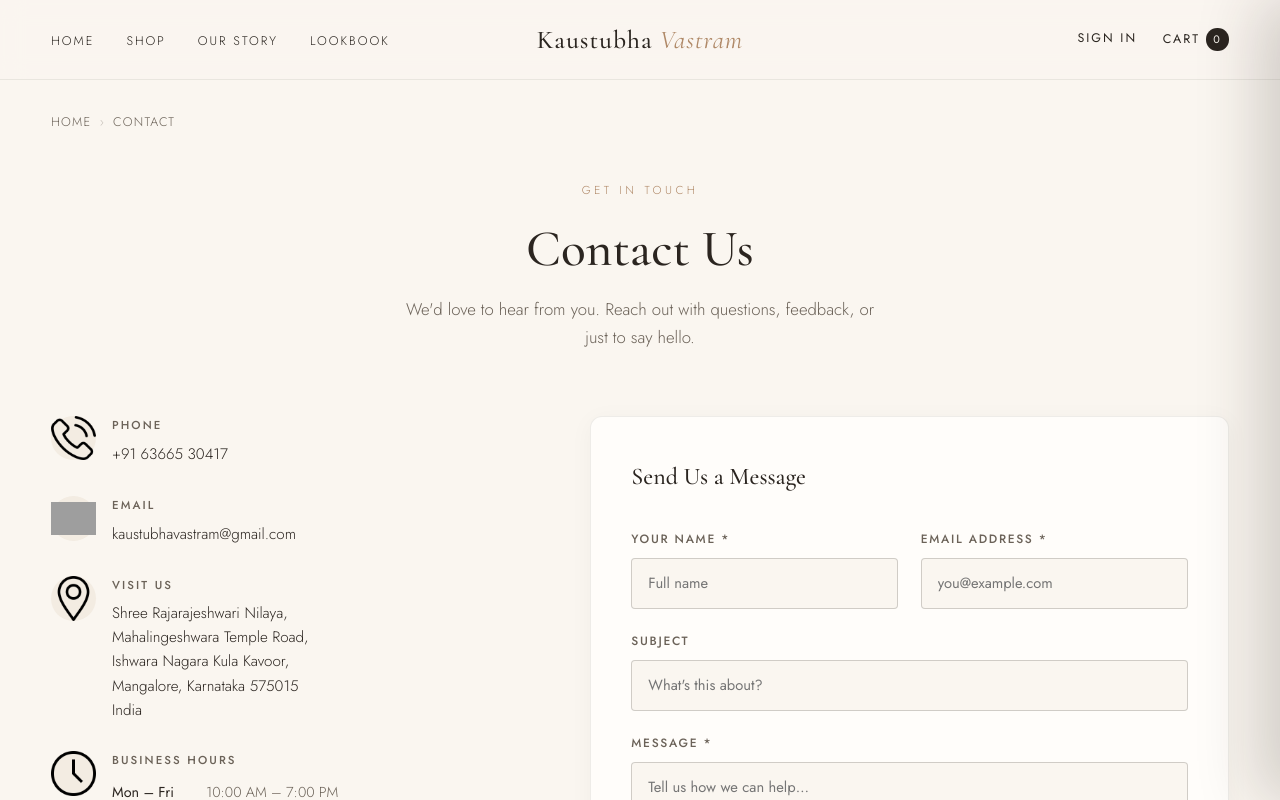
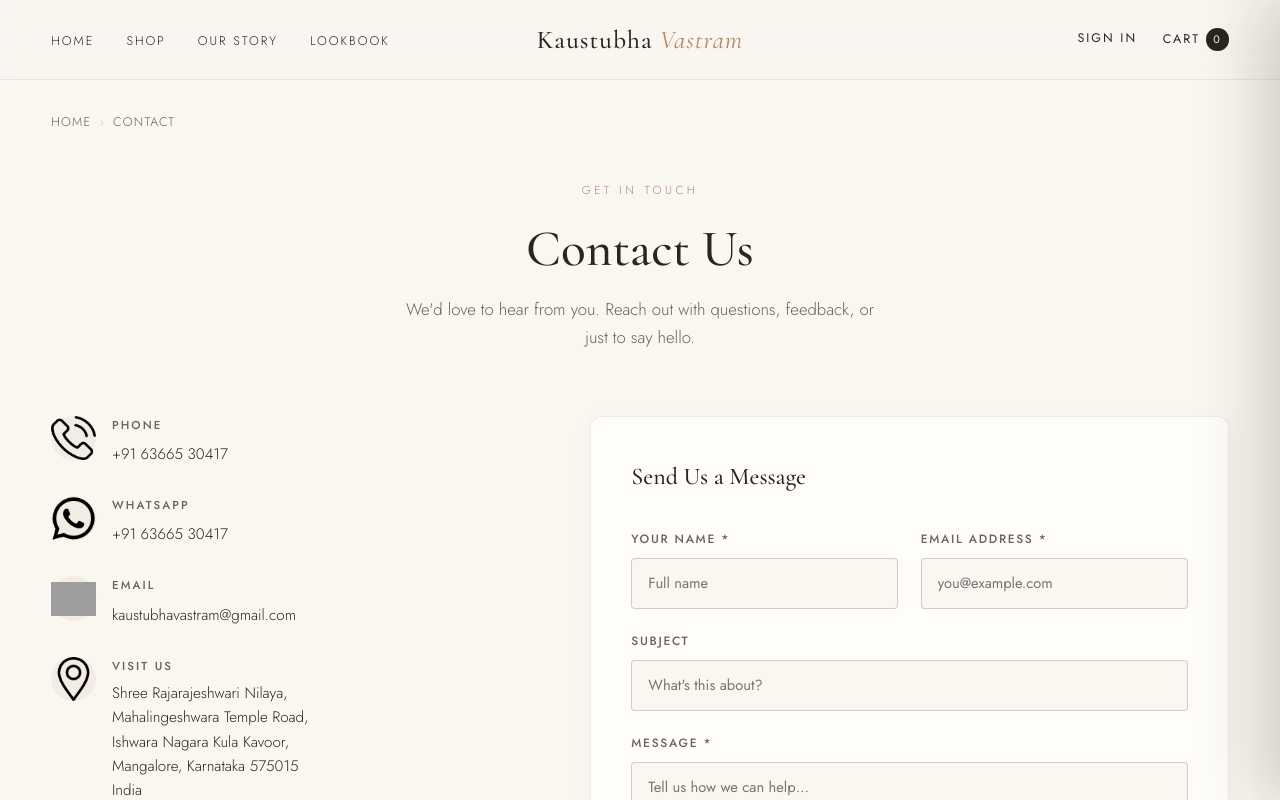
Before and after one commit to kaustubhavastram/Kaustubha-Vastram, a React (Vite) app: page /contact in a window 1280 px wide. Shown: the top 800 px of the page. Built offline with nearby package versions, Linux system fonts and the light colour scheme; no server answers; grey boxes are pictures that could not be loaded.

Commit message:
fix: updated admin contact details in contacts page

```diff
--- a/src/pages/Contact.jsx
+++ b/src/pages/Contact.jsx
@@ -5,6 +5,7 @@
 import mailIcon from "../logo/mail.png";
 import locationIcon from "../logo/location.png";
 import clockIcon from "../logo/clock.png";
+import whatsappIcon from "../logo/whatsapp.png";
 
 /* ================================================================
    EDITABLE CONTACT INFORMATION
@@ -16,7 +17,7 @@
 const CONTACT_INFO = {
   phone: "+91 63665 30417",
   email: "kaustubhavastram@gmail.com",
-  whatsapp: "", // WhatsApp number (set to "" to hide)
+  whatsapp: "+91 63665 30417", // WhatsApp number (set to "" to hide)
   address: {
     line1: "Shree Rajarajeshwari Nilaya,",
     line2: "Mahalingeshwara Temple Road,",
@@ -132,7 +133,9 @@
             {/* WhatsApp */}
             {CONTACT_INFO.whatsapp && (
               <div className="contact__detail-item">
-                <span className="contact__detail-icon">💬</span>
+                <span className="contact__detail-icon">
+                  <img src={whatsappIcon} alt="Whatsapp Icon" />
+                </span>
                 <div>
                   <h3>WhatsApp</h3>
                   <a
```
Also changed, not shown: src/logo/whatsapp.png (added).
